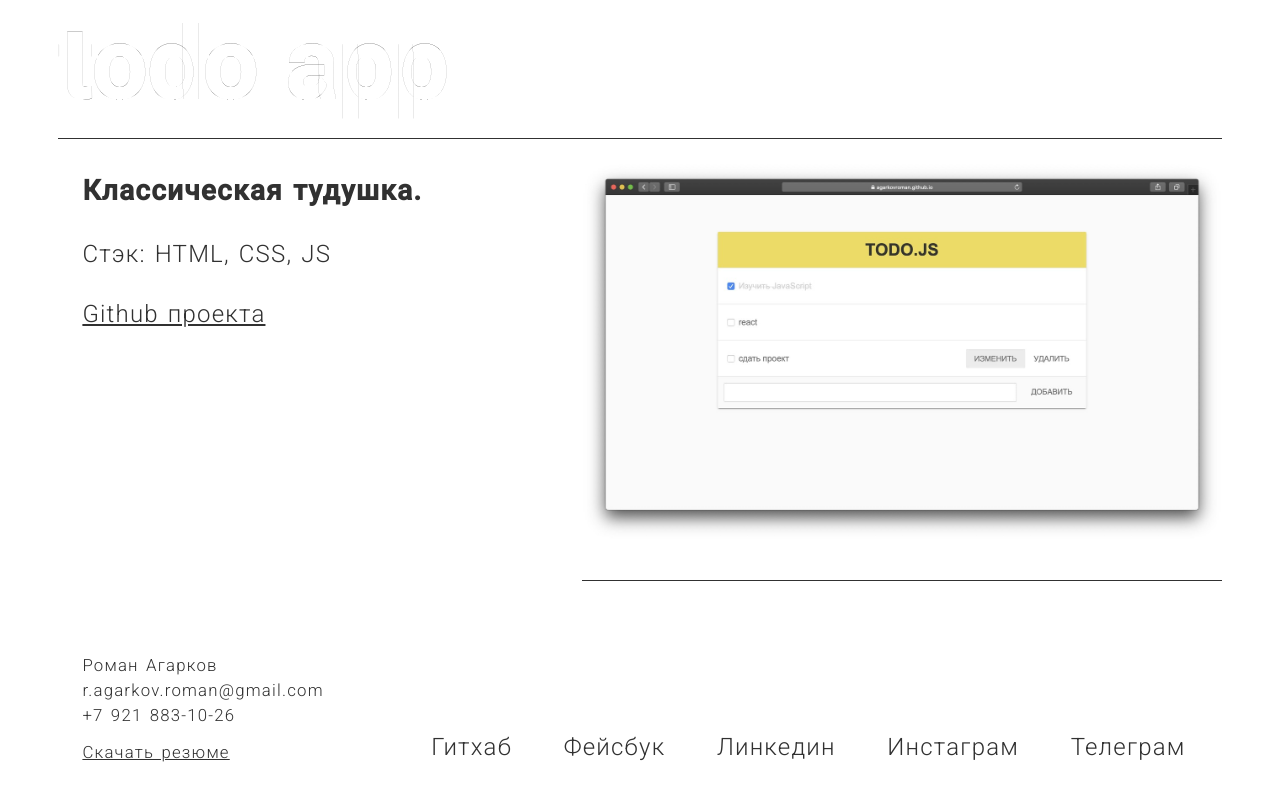
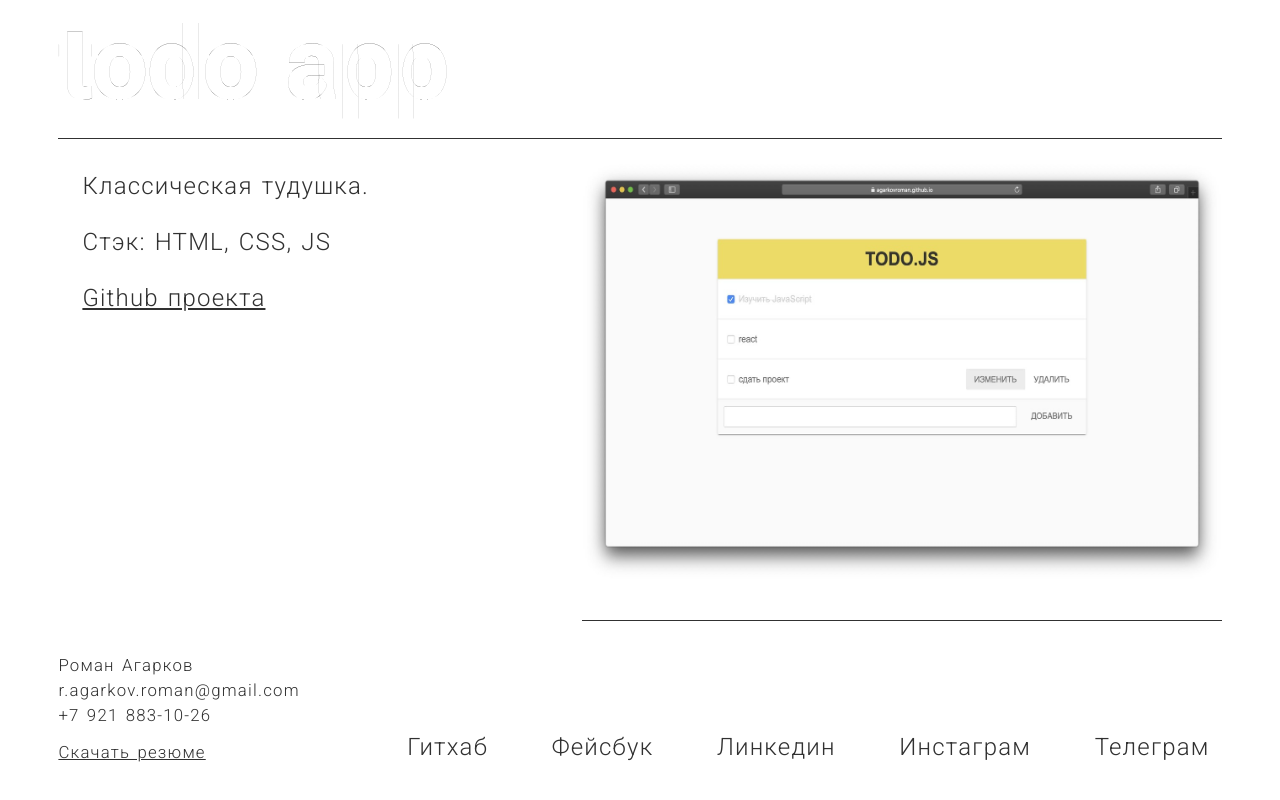
Before and after one commit to AgarkovRoman/my-site, a plain HTML site: page index.html in a window 1280 px wide. Shown: the part 1656-2456 px from the top of the page. Drawn offline with Linux system fonts and the light colour scheme.

Commit message:
refactor css

```diff
--- a/source/css/style.css
+++ b/source/css/style.css
@@ -162,7 +162,7 @@ img::selection{
     font-weight: bold;
     text-decoration: none;
     color: #fff;
-    -webkit-text-stroke: .1px #313131;
+    -webkit-text-stroke: 0.1px #313131;
 }
 .item__link_title:hover {
     font-weight: 500;
@@ -180,6 +180,7 @@ img::selection{
 
 .item__container {
     display: flex;
+    flex-direction: row;
 }
 
 .item__information {
@@ -200,16 +201,19 @@ img::selection{
 
 .visual__container {
     display: flex;
-    justify-content: flex-end;
+    /*justify-content: flex-end;*/
 }
 
 .projects__paragraph {
+    font-size: 24px;
+    line-height: 32px;
+    font-weight: 300;
     margin-bottom: 1rem;
 }
 
 .projects__img {
     width: 100%;
-    height: auto;
+    height: 100%;
     border-radius: .3rem;
 }
 
@@ -226,7 +230,7 @@ img::selection{
     display: flex;
     flex-direction: column;
     width: 30%;
-    padding: 1rem;
+    padding: 1rem 0;
 }
 
 .link-cv {
@@ -238,7 +242,7 @@ img::selection{
     justify-content: space-around;
     align-items: flex-end;
     width: 70%;
-    padding: 1rem;
+    padding: 1rem 0;
 }
 
 .social-links__list {
@@ -294,11 +298,6 @@ img::selection{
     .skills {
         margin-bottom: 1.5rem;
     }
-
-    .footer-wrapper {
-        margin: 0 3%;
-    }
-
 }
 
 @media only screen and (max-width: 900px) {
@@ -320,7 +319,7 @@ img::selection{
 @media only screen and (max-width: 769px) {
 
     .wrapper {
-        /*margin: 0 4%;*/
+        margin: 0 4%;
     }
     .aboutme {
         margin-top: 1rem;
```
